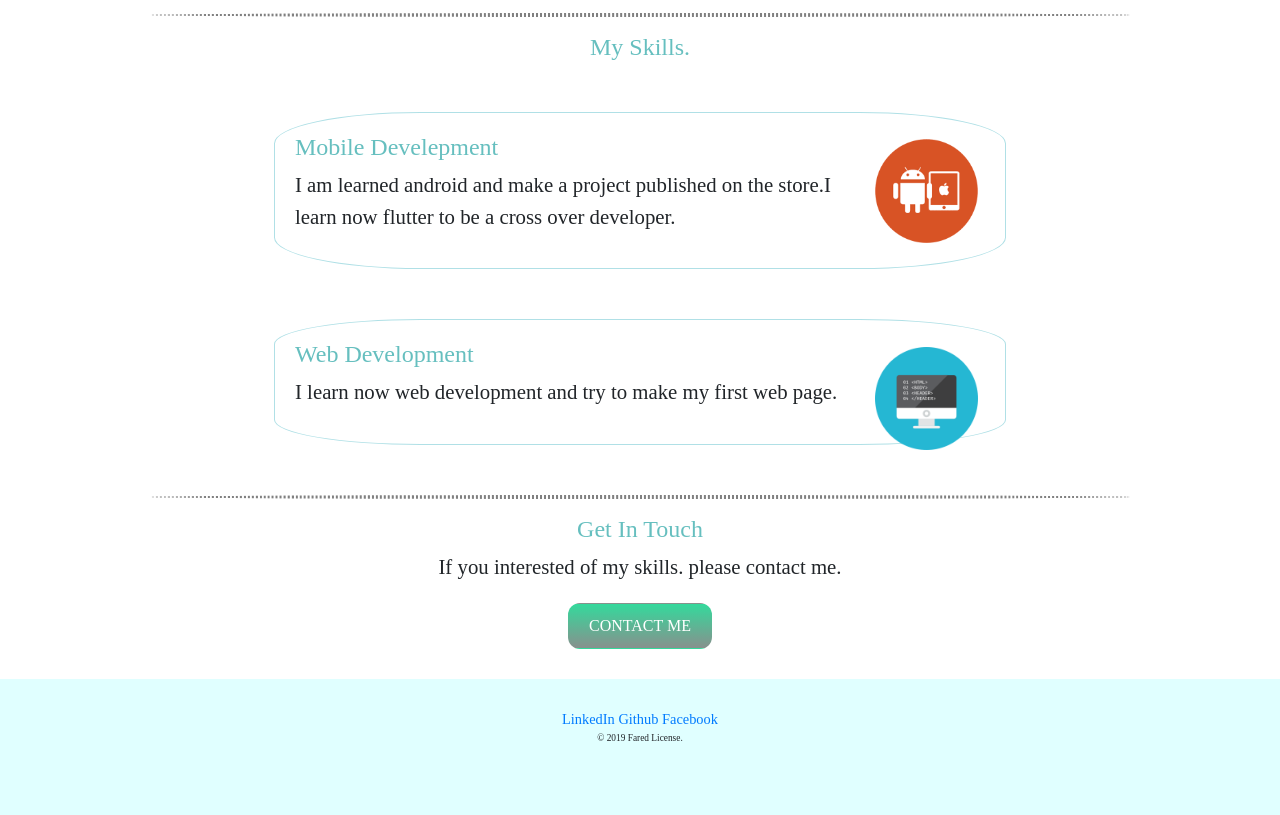
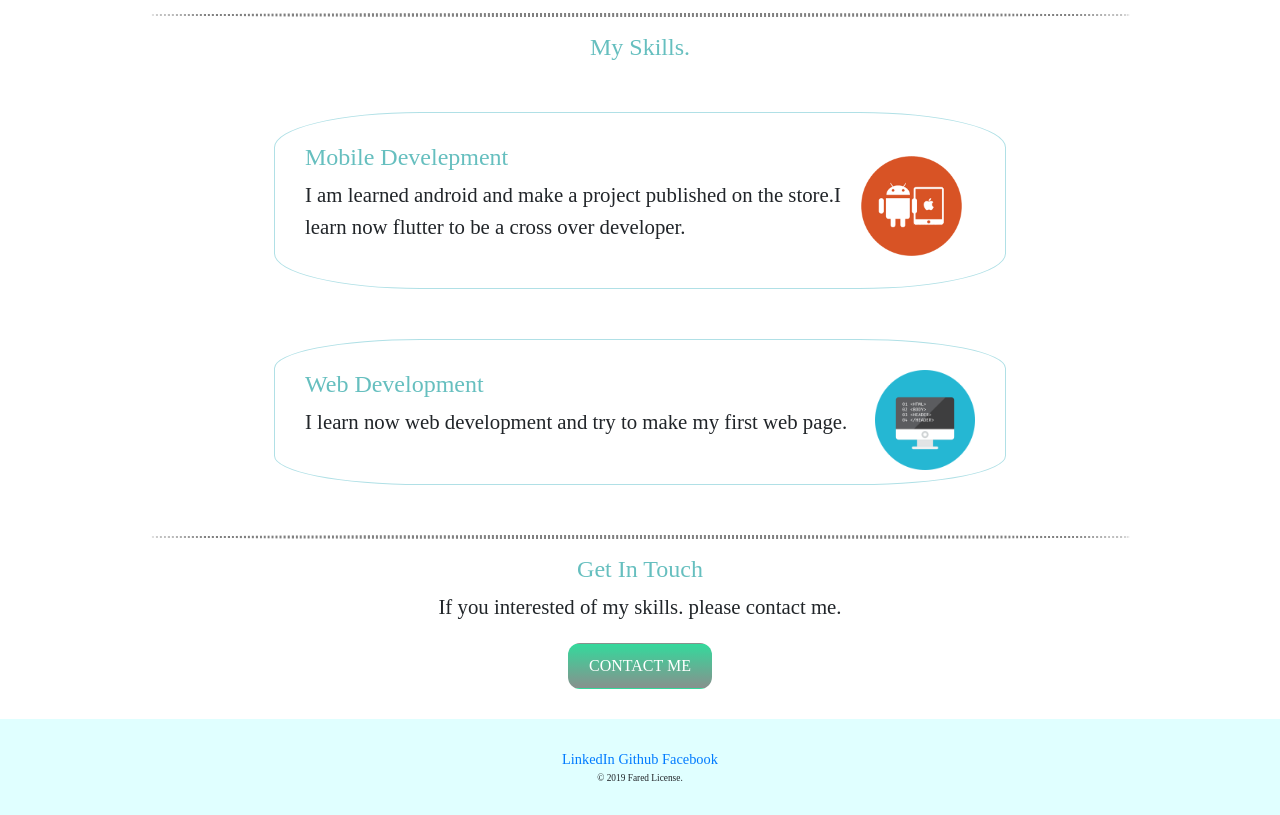
Before and after one commit to bedosport/my-cv, a plain HTML site: page index.html in a window 1280 px wide. Shown: the part 951-1766 px from the top of the page. Before the commit the page ends 1726 px from the top, so only its background shows below. Drawn offline with nearby package versions, Linux system fonts and the light colour scheme.

Commit message:
Update new-css.css

```diff
--- a/css/new-css.css
+++ b/css/new-css.css
@@ -41,17 +41,16 @@ hr {
 .skills-image-mobile {
   width: 15%;
   float: right;
-  margin: 1%;
+  margin: 2%;
 }
 .skills-image-web {
   width: 15%;
-  margin: 1%;
   float: right;
 }
 .skill-row {
   width: 60%;
   margin: 50px auto 50px auto;
-  padding: 20px;
+  padding: 30px;
   text-align: left;
   border: solid 1px;
   border-radius: 20%;
```
